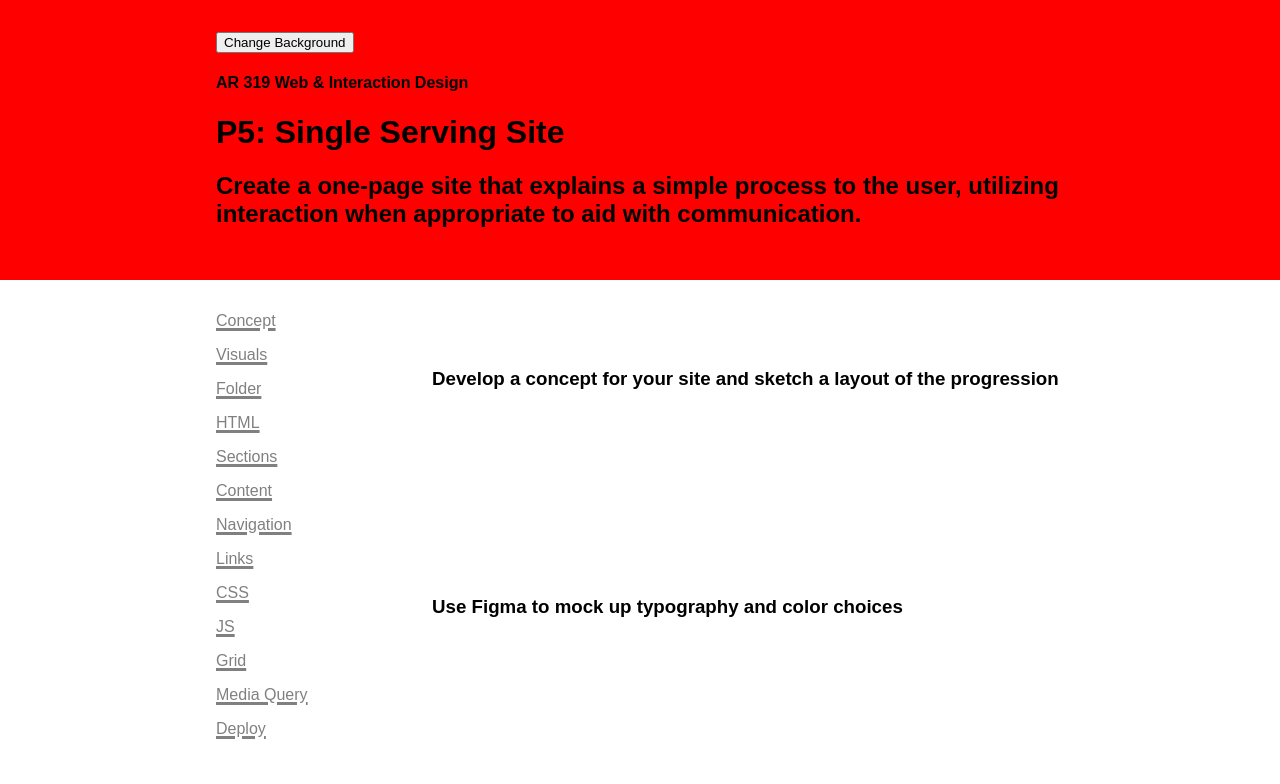
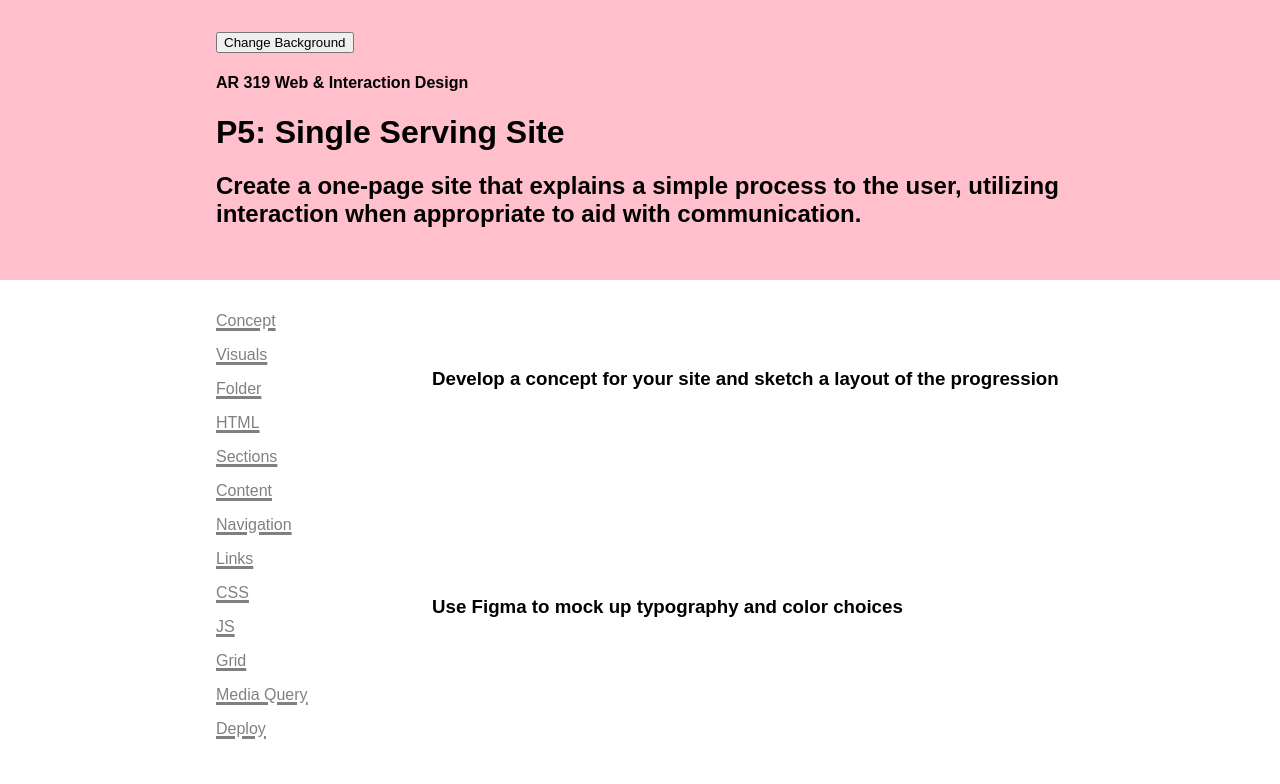
Before and after one commit to professorhamm/p5-starter, a plain HTML site: page index.html in a window 1280 px wide. Both pictures are taken after a click on the button "Change Background". Shown: the top 784 px of the page. Drawn offline with Linux system fonts and the light colour scheme.

Commit message:
Update style.css

```diff
--- a/style.css
+++ b/style.css
@@ -11,7 +11,7 @@ body.red {
 }
 
 body.red header {
-    background: red;
+    background: pink;
 }
 
 body {
@@ -19,7 +19,7 @@ body {
 }
 
 body header {
-    background: blue;
+    background: lightblue;
 }
 
 body {
```
